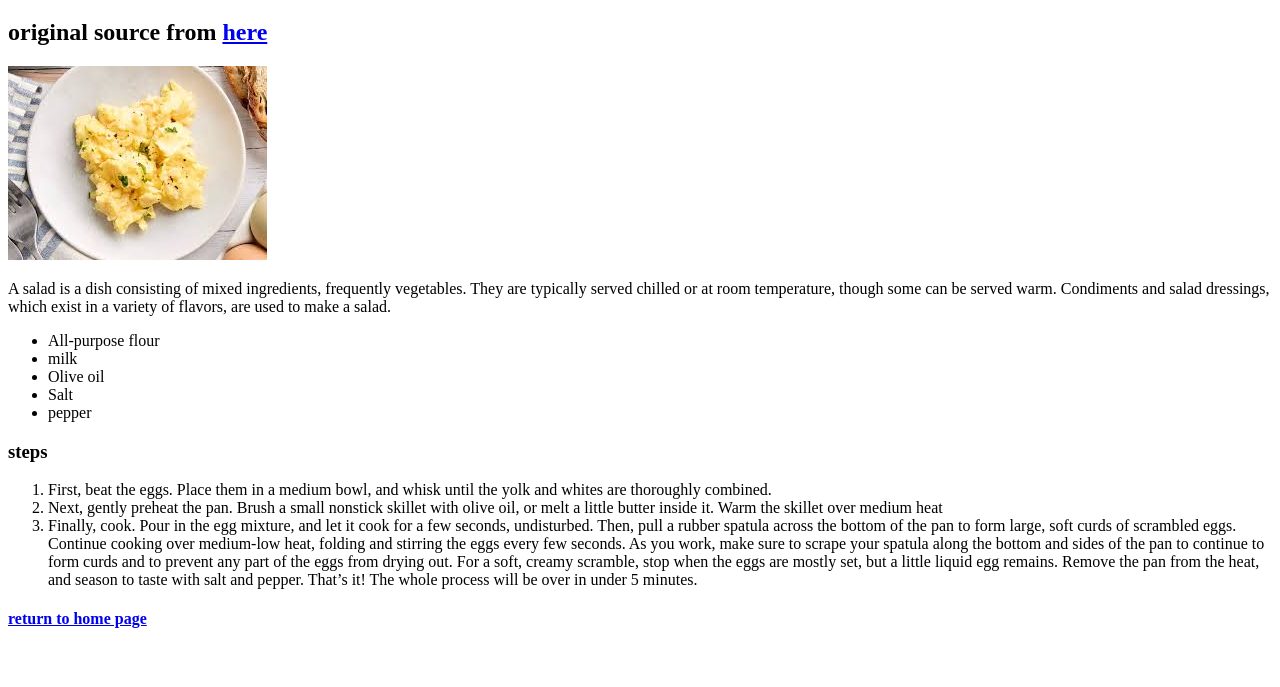
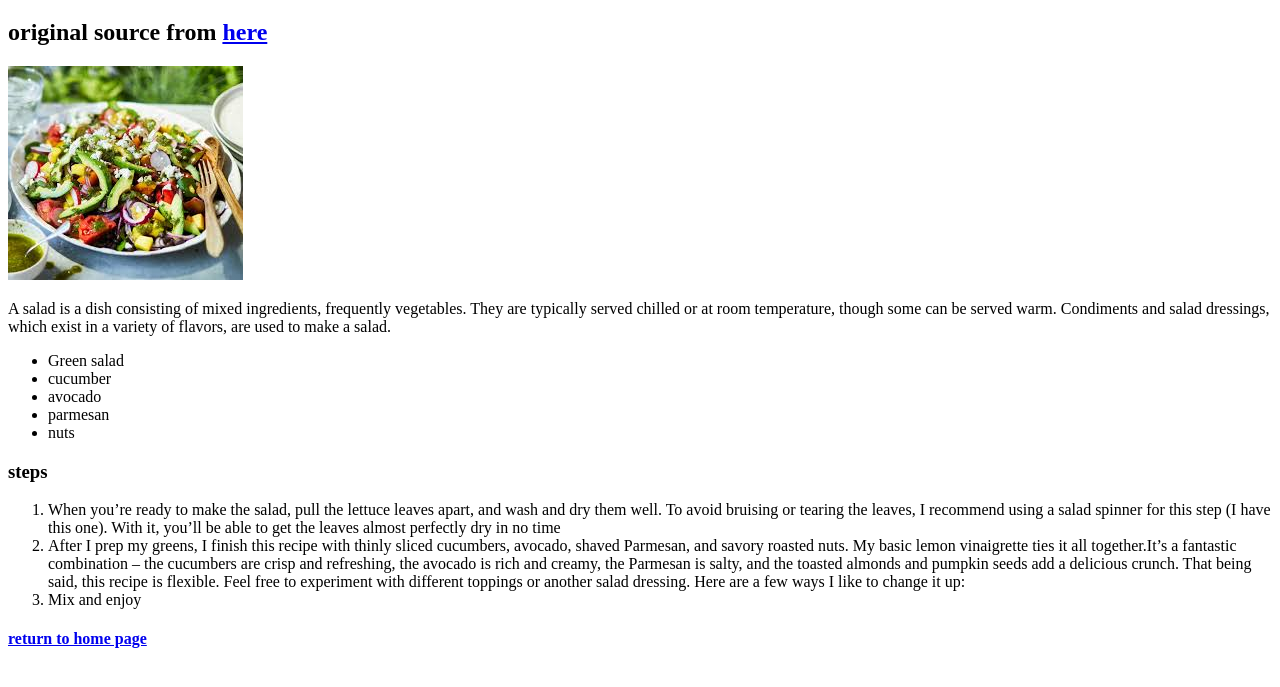
Before and after one commit to Mym776/odin-reciepe, a plain HTML site: page recipes/salad.html in a window 1280 px wide. Shown: the part 61-748 px from the top of the page. Drawn offline with Linux system fonts and the light colour scheme.

Commit message:
final page

```diff
--- a/recipes/salad.html
+++ b/recipes/salad.html
@@ -7,24 +7,21 @@
 </head>
 <body>
     <h1>salad</h1>
-    <h2>original source from <a href="https://www.loveandlemons.com/scrambled-eggs-recipe/">here</a></h2>
-    <img src="/img/scrambled_eggs.jpg">
+    <h2>original source from <a href="https://www.loveandlemons.com/green-salad-recipe/">here</a></h2>
+    <img src="/img/salad.jpg">
     <p>A salad is a dish consisting of mixed ingredients, frequently vegetables. They are typically served chilled or at room temperature, though some can be served warm. Condiments and salad dressings, which exist in a variety of flavors, are used to make a salad. </h3>
     <ul>
-        <li>All-purpose flour</li>
-        <li>milk</li>
-        <li>Olive oil</li>
-        <li>Salt</li>
-        <li>pepper</li>
+        <li>Green salad</li>
+        <li>cucumber</li>
+        <li>avocado</li>
+        <li>parmesan</li>
+        <li>nuts</li>
     </ul>
     <h3>steps</h3>
     <ol>
-        <li>First, beat the eggs. Place them in a medium bowl, and whisk until the yolk and whites are thoroughly combined.</li>
-        <li>Next, gently preheat the pan. Brush a small nonstick skillet with olive oil, or melt a little butter inside it. Warm the skillet over medium heat</li>
-        <li>Finally, cook. Pour in the egg mixture, and let it cook for a few seconds, undisturbed. Then, pull a rubber spatula across the bottom of the pan to form large, soft curds of scrambled eggs.
-            Continue cooking over medium-low heat, folding and stirring the eggs every few seconds. As you work, make sure to scrape your spatula along the bottom and sides of the pan to continue to form curds and to prevent any part of the eggs from drying out.
-            For a soft, creamy scramble, stop when the eggs are mostly set, but a little liquid egg remains. Remove the pan from the heat, and season to taste with salt and pepper.
-            That’s it! The whole process will be over in under 5 minutes.</li>
+        <li>When you’re ready to make the salad, pull the lettuce leaves apart, and wash and dry them well. To avoid bruising or tearing the leaves, I recommend using a salad spinner for this step (I have this one). With it, you’ll be able to get the leaves almost perfectly dry in no time</li>
+        <li>After I prep my greens, I finish this recipe with thinly sliced cucumbers, avocado, shaved Parmesan, and savory roasted nuts. My basic lemon vinaigrette ties it all together.It’s a fantastic combination – the cucumbers are crisp and refreshing, the avocado is rich and creamy, the Parmesan is salty, and the toasted almonds and pumpkin seeds add a delicious crunch. That being said, this recipe is flexible. Feel free to experiment with different toppings or another salad dressing. Here are a few ways I like to change it up:</li>
+        <li>Mix and enjoy</li>
         </ol>
         <h4><a href="../index.html">return to home page</a></h4>
 </body>
```
Also changed, not shown: index.html (+1 -0 lines).
